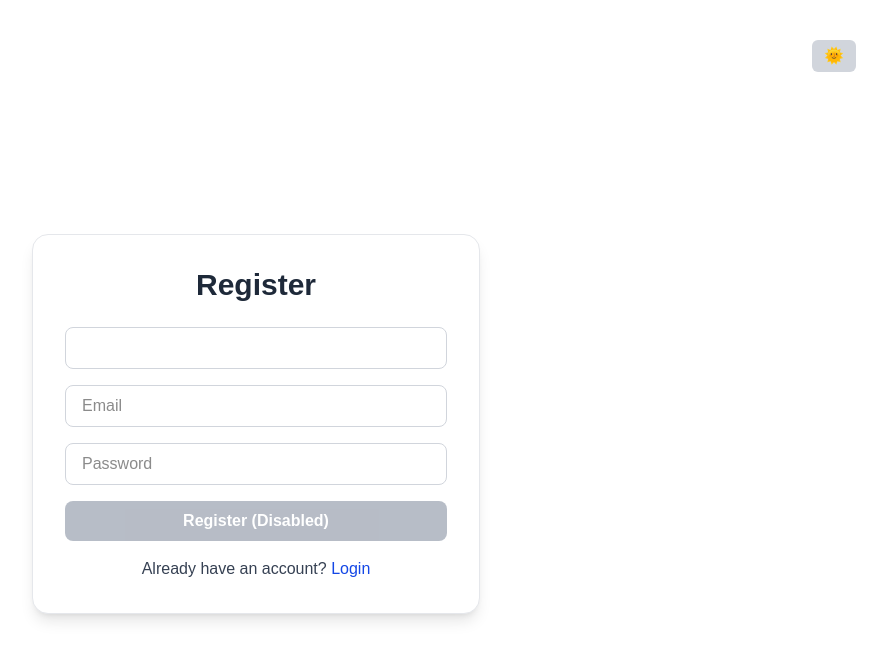
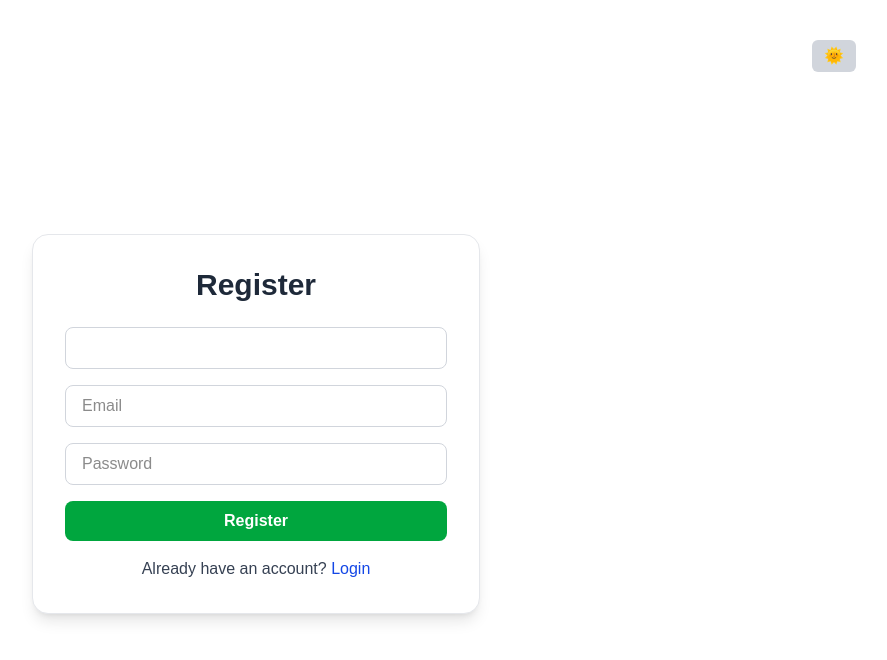
Before and after one commit to dmreccentric/scholarship-admin, a Next.js app: page /register in a window 1280 px wide. Shown: the top 660 px of the page, without its empty margins (384-1271 px from the left). Built offline with nearby package versions, Linux system fonts and the light colour scheme; no server answers.

Commit message:
enabled register button

```diff
--- a/src/app/register/page.tsx
+++ b/src/app/register/page.tsx
@@ -70,7 +70,7 @@ export default function RegisterPage() {
             required
           />
 
-          {/* <button
+          <button
             type="submit"
             disabled={loading}
             className={`w-full text-white font-semibold py-2 rounded-lg transition ${
@@ -80,16 +80,16 @@ export default function RegisterPage() {
             }`}
           >
             {loading ? "Registering..." : "Register"}
-          </button> */}
+          </button>
 
           {/* 🔒 Disabled button */}
-          <button
+          {/* <button
             type="submit"
             disabled
             className="w-full bg-gray-400 text-white font-semibold py-2 rounded-lg cursor-not-allowed opacity-70"
           >
             Register (Disabled)
-          </button>
+          </button> */}
         </form>
 
         <h3 className="mt-4 text-center text-gray-700 dark:text-gray-300">
```
